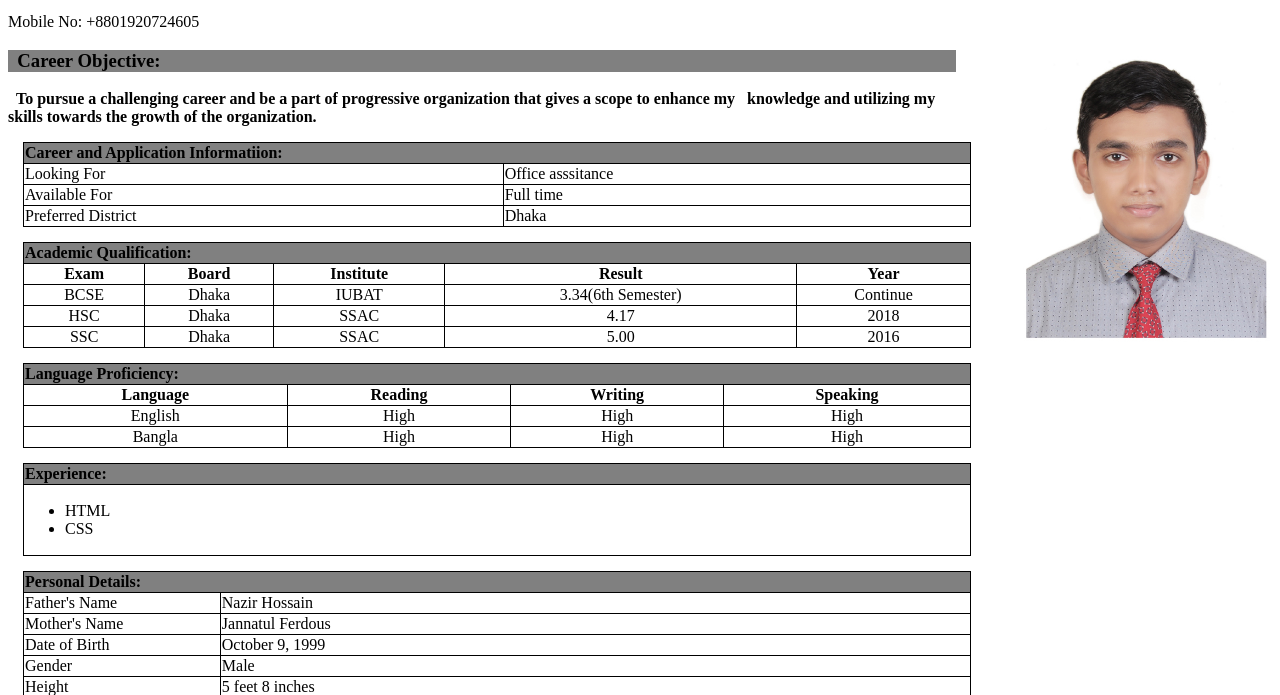
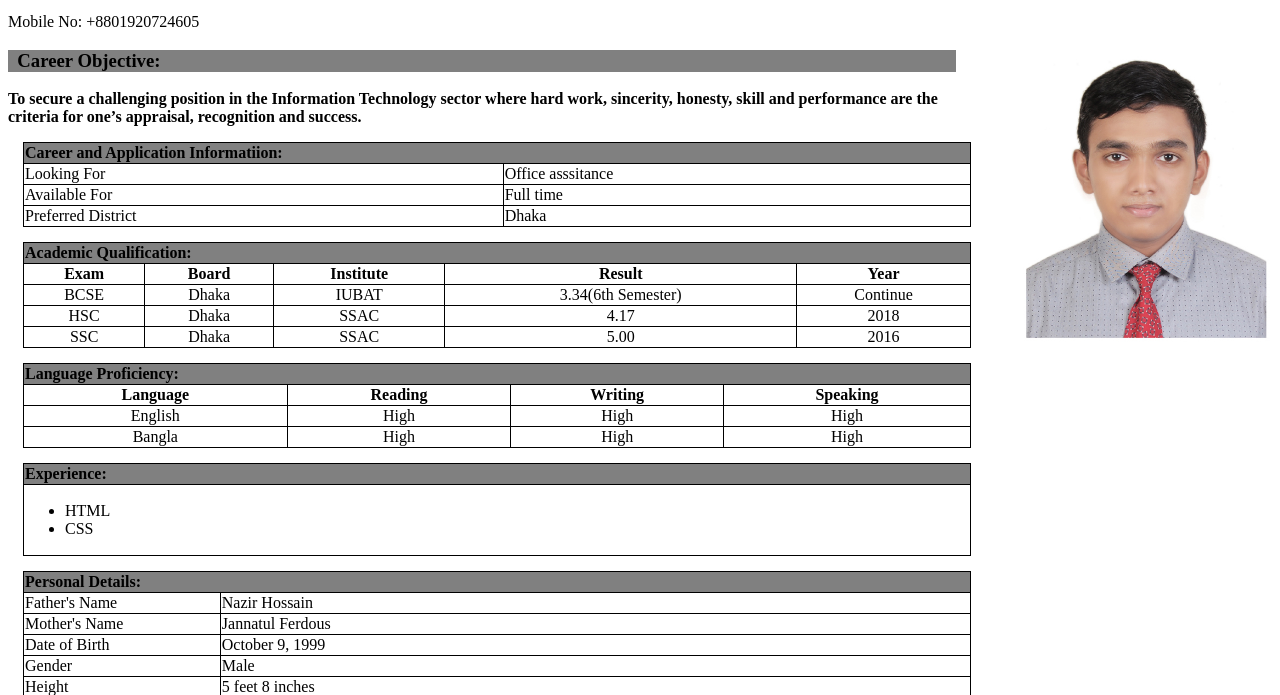
Before and after one commit to raianiubat/my-biodata, a plain HTML site: page index.html in a window 1280 px wide. Shown: the part 101-796 px from the top of the page. Drawn offline with Linux system fonts and the light colour scheme.

Commit message:
added something

```diff
--- a/index.html
+++ b/index.html
@@ -15,7 +15,8 @@
     </div>
     <img src="images/ami.jpg">
     <h3 class="git js">&nbsp;&nbsp;Career Objective:</h3>
-    <p class="js"><b>&nbsp;&nbsp;To pursue a challenging career and be a part of progressive organization that gives a scope to enhance my &nbsp;&nbsp;knowledge and utilizing my skills towards the growth of the organization.
+    <p class="js"><b>To secure a challenging position in the Information Technology sector where hard work, sincerity, honesty,
+        skill and performance are the criteria for one’s appraisal, recognition and success.
     </b></p>
     <table>
         <thead>
```
